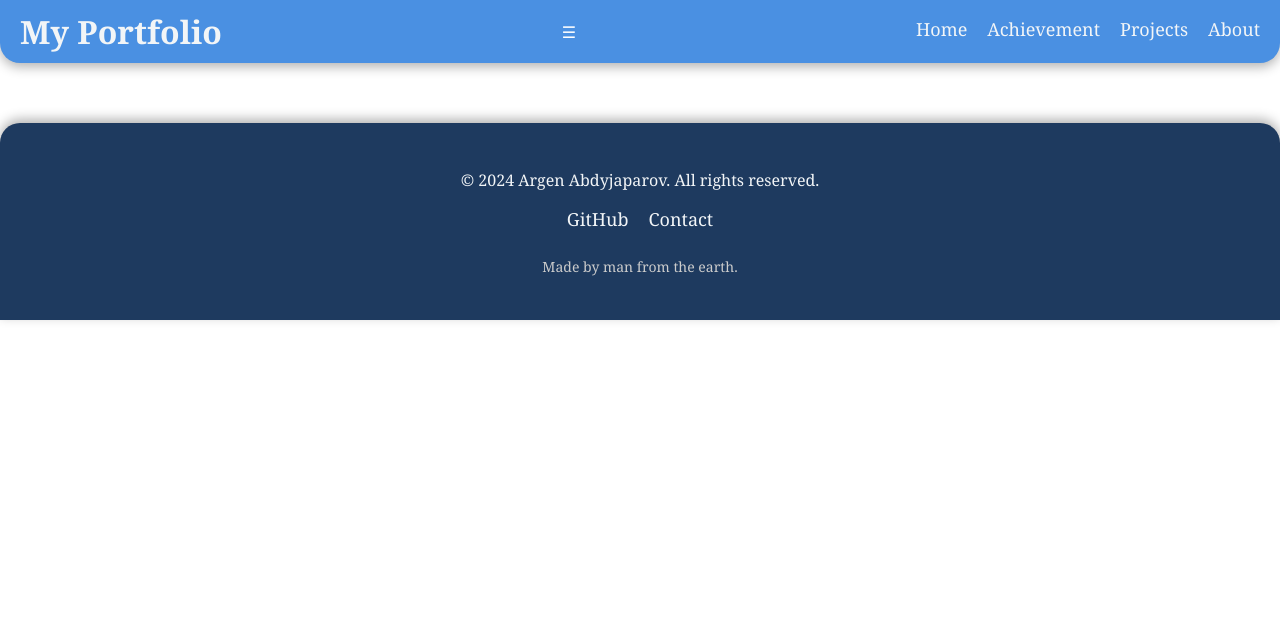
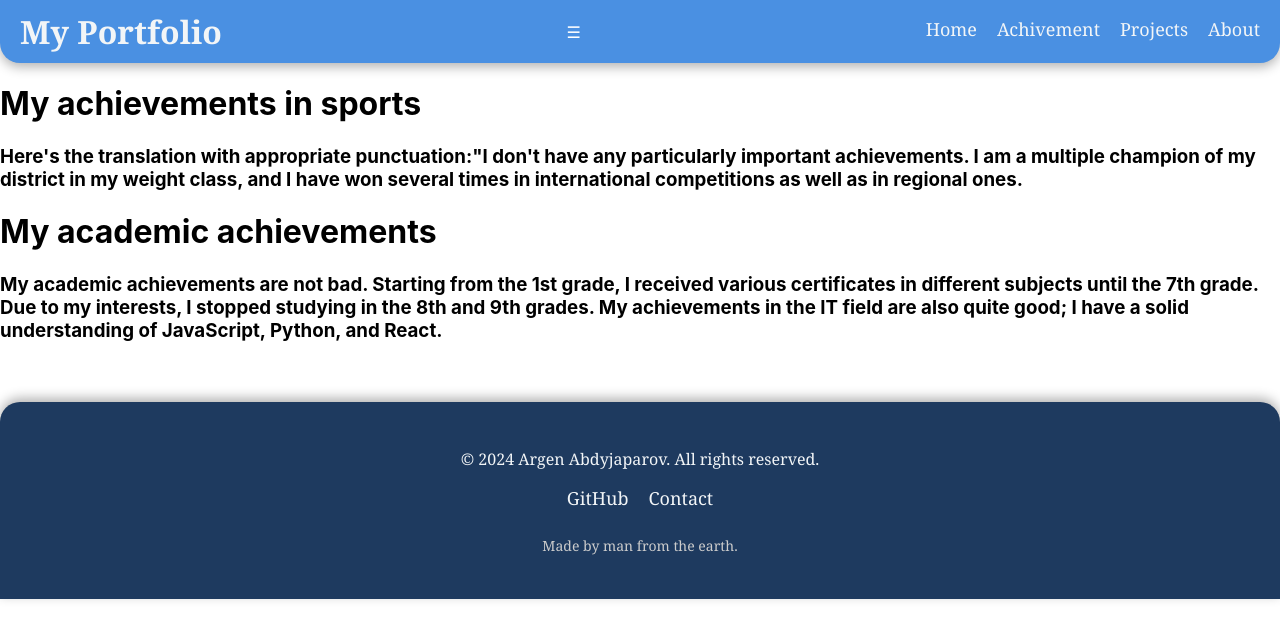
Before and after one commit to Abdyjaparov/argen-abdyjaparov, a React (Create React App) app: page /achivement in a window 1280 px wide. Shown: the top 638 px of the page. Built offline with nearby package versions, Linux system fonts and the light colour scheme.

Commit message:
BBBBBB
BBBBBBBBB

```diff
--- a/src/App.css
+++ b/src/App.css
@@ -38,13 +38,13 @@
 }
 
 
-/* App.css */
-.container {
+/* App.css
+ .container {
   width: 90%;
   padding: 2%;
 }
 
-/* Медиа-запрос для телефонов */
+Медиа-запрос для телефонов
 @media (max-width: 576px) {
   .navbar h1 {
       font-size: 1.5rem;
@@ -53,4 +53,4 @@
       width: 100%;
       height: auto;
   }
-}
+} */
--- a/src/App.js
+++ b/src/App.js
@@ -28,7 +28,7 @@ const App = () => {
                     <Route path="/" element={<Home />} />
                     <Route path="/about" element={<About />} />
                     <Route path="/Contact" element={<Contact />} />
-                    <Route path="/achivements" element={<Achivement />} />
+                    <Route path="/achivement" element={<Achivement />} />
                     <Route path="/projects" element={<Projects />} />
                 </Routes>
             </div>
--- a/src/Components/Navbar.js
+++ b/src/Components/Navbar.js
@@ -17,7 +17,7 @@ const Navbar = () => {
             </div>
             <div className={`nav-links ${isOpen ? 'open' : ''}`}>
                 <Link to="/" onClick={toggleMenu}>Home</Link>
-                <Link to="/achievements" onClick={toggleMenu}>Achievement</Link>
+                <Link to="/achivement" onClick={toggleMenu}>Achivement</Link>
                 <Link to="/projects" onClick={toggleMenu}>Projects</Link>
                 <Link to="/about" onClick={toggleMenu}>About</Link>
             </div>
--- a/src/Pages/Achivement.js
+++ b/src/Pages/Achivement.js
@@ -6,8 +6,7 @@ const Achivement = () => {
         <>
             <div>
                 <h1>My achievements in sports</h1>
-                <h3>Here's the translation with appropriate punctuation:
-"I don't have any particularly important achievements. I am a multiple champion of my district in my weight class, and I have won several times in international competitions as well as in regional ones.</h3>
+                <h3>Here's the translation with appropriate punctuation:"I don't have any particularly important achievements. I am a multiple champion of my district in my weight class, and I have won several times in international competitions as well as in regional ones.</h3>
             </div>
             <div>
                 <h1>My academic achievements</h1>
@@ -17,4 +16,4 @@ const Achivement = () => {
 
     )
 }
-export default Achivement
+export default Achivement;
```
Also changed, not shown: src/Style/Navbar.css (+3 -8 lines).
